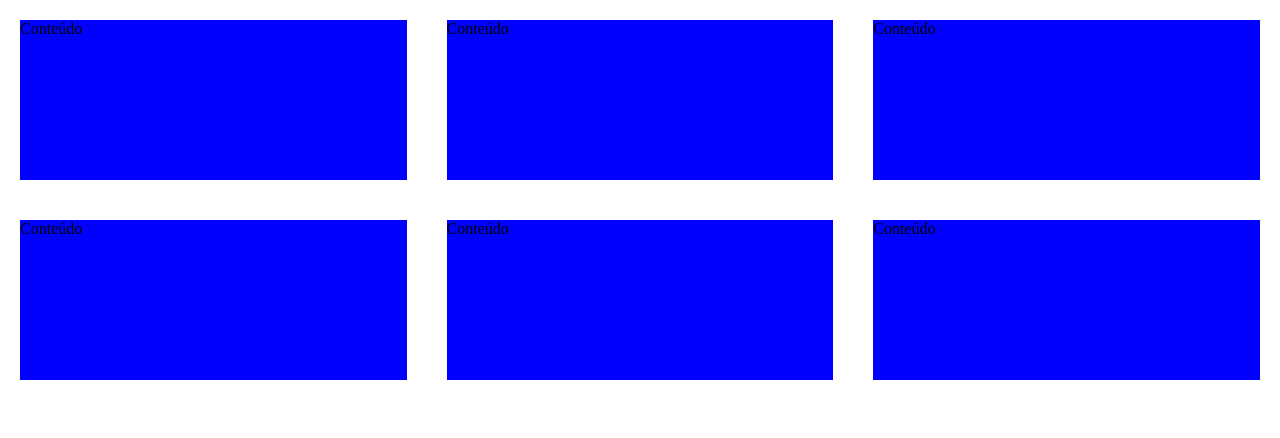
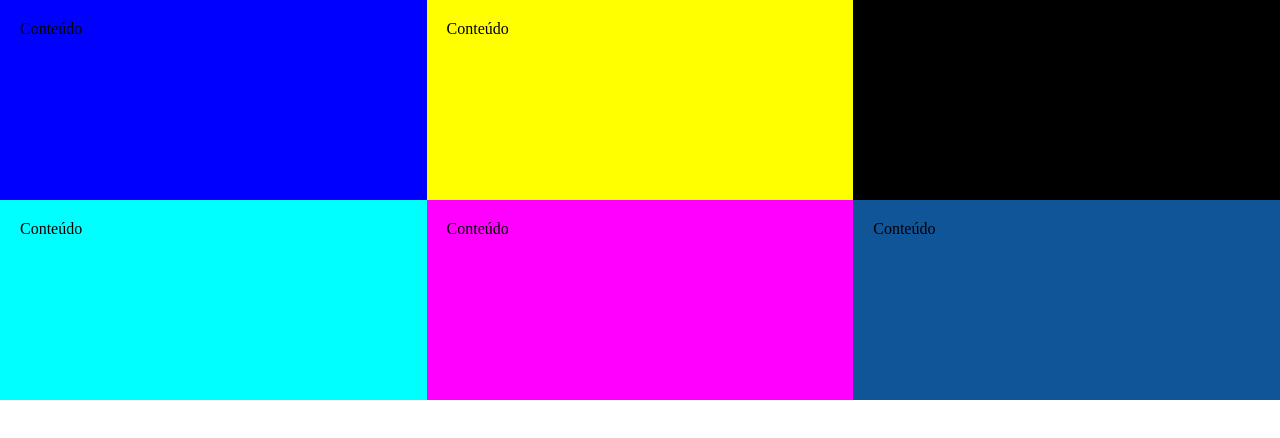
Before and after one commit to AncelmoViana/HTML5-CSS3-CursoOtavioMiranda, a plain HTML site: page aula25-Cores-html-e-CSS/index.html in a window 1280 px wide. Drawn offline with Linux system fonts and the light colour scheme.

Commit message:
conclusao aula 25

```diff
--- a/aula25-Cores-html-e-CSS/assets/css/estilo.css
+++ b/aula25-Cores-html-e-CSS/assets/css/estilo.css
@@ -24,5 +24,23 @@
 .grid .col-content{
     width: 100%;
     height: 100%;
+
+}
+.col:nth-child(1){
     background-color: blue;
 }
+.col:nth-child(2){
+    background-color: #ff0;
+}
+.col:nth-child(3){
+    background-color: #000;
+}
+.col:nth-child(4){
+    background-color: #0ff;
+}
+.col:nth-child(5){
+    background-color: #f0f;
+}
+.col:nth-child(6){
+    background-color: #159;
+}
--- a/aula25-Cores-html-e-CSS/index.html
+++ b/aula25-Cores-html-e-CSS/index.html
@@ -3,7 +3,7 @@
 <head>
     <meta charset="UTF-8">
     <meta name="viewport" content="width=device-width, initial-scale=1.0">
-    <title>box sizing</title>
+    <title>Cores</title>
     <link rel="stylesheet" href="assets/css/estilo.css">
 </head>
 <body>
```
